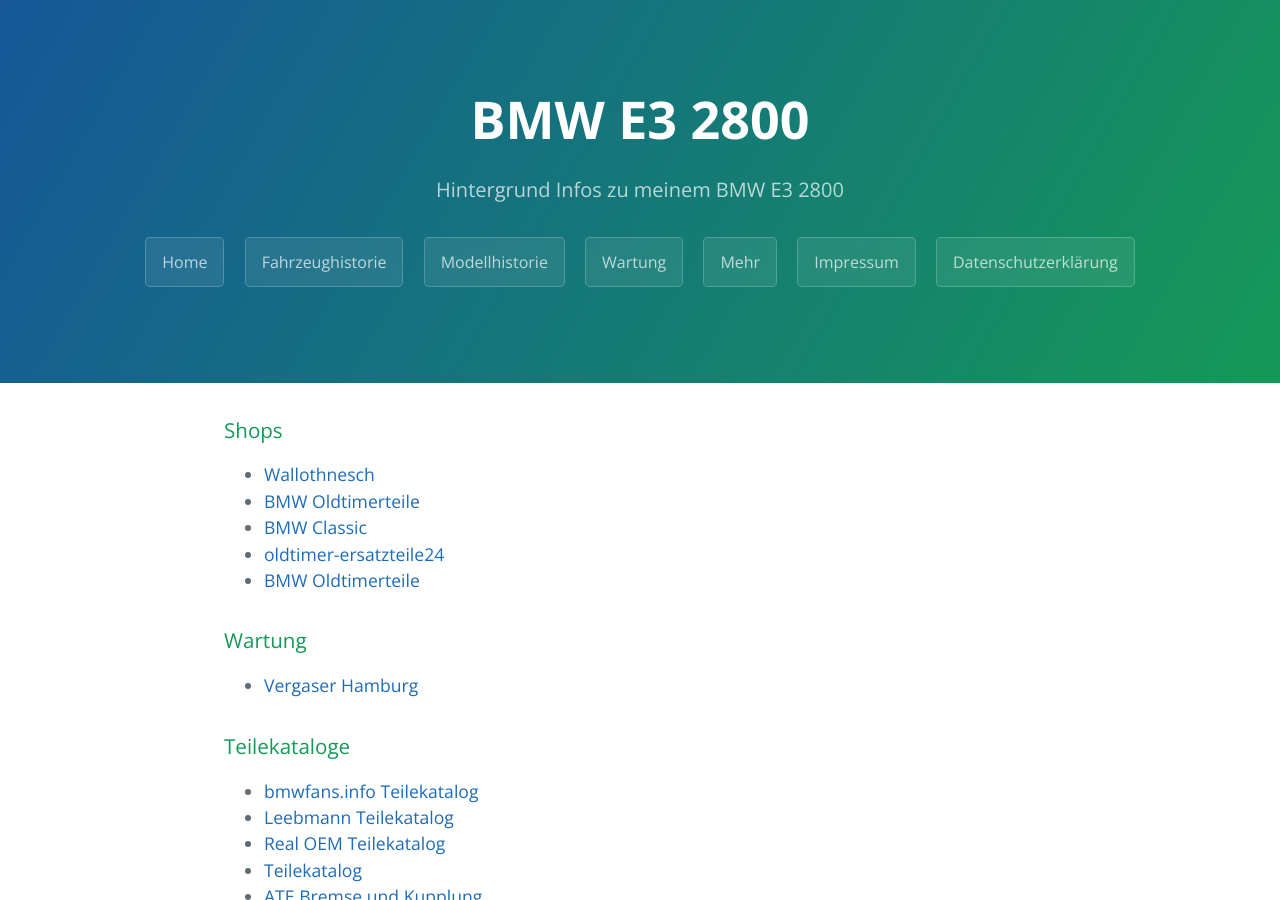
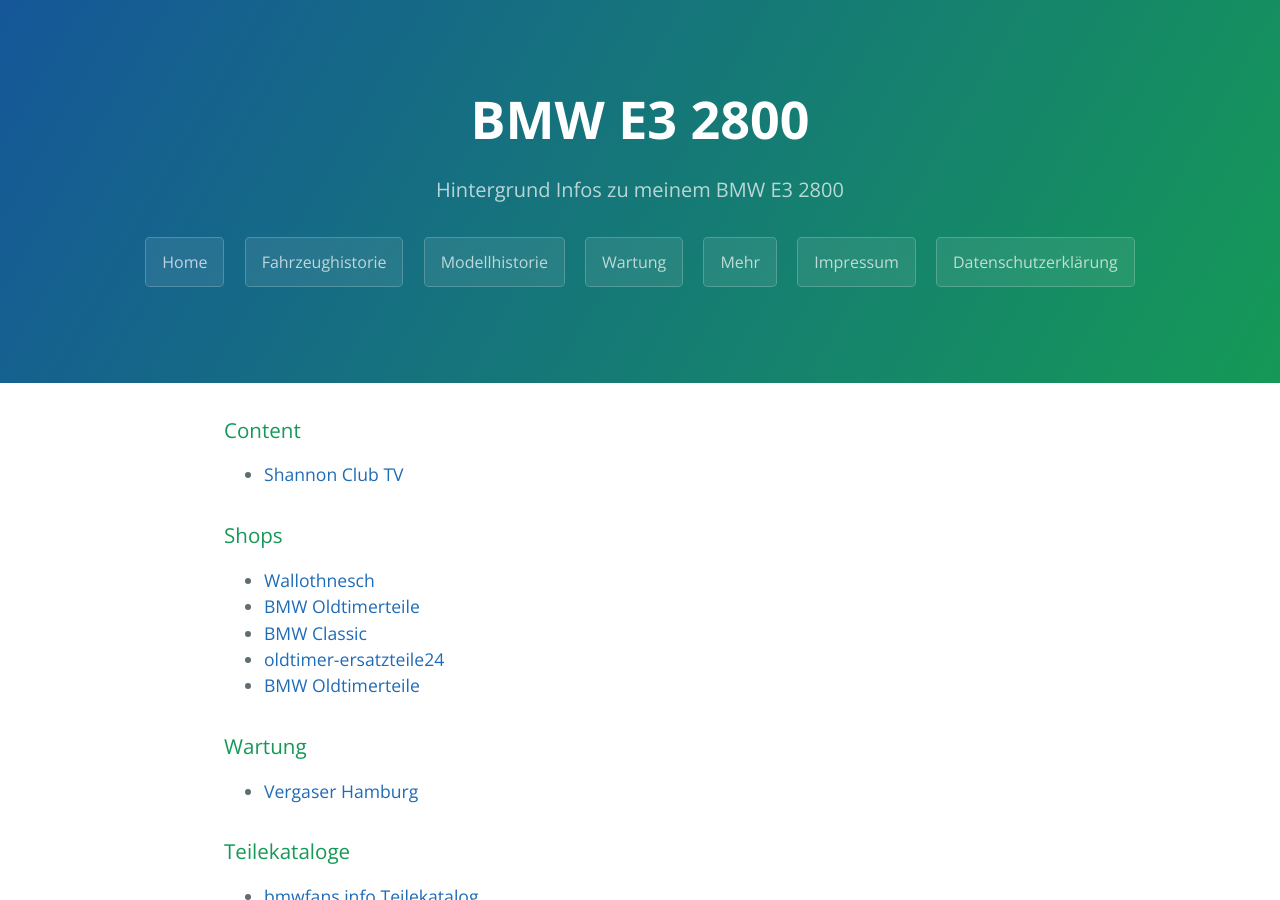
Before and after one commit to trautw/BMW-E3-2800, a Jekyll site: the page built from docs/_pages/04_more.md, in a window 1280 px wide and 900 px high. Built offline with Jekyll 4.4.1, drawn with Linux system fonts in a browser that asks for light colours.

Commit message:
Update 04_more.md

```diff
--- a/docs/_pages/04_more.md
+++ b/docs/_pages/04_more.md
@@ -4,6 +4,8 @@ title: Mehr
 permalink: /more/
 ---
 
+### Content
+* [Shannon Club TV](https://www.shannons.com.au/club/video/shannons-club-tv/bmw-new-six-shannons-club-tv-episode-121/)
 
 ### Shops
 * [Wallothnesch](https://www.wallothnesch.com/)
```
